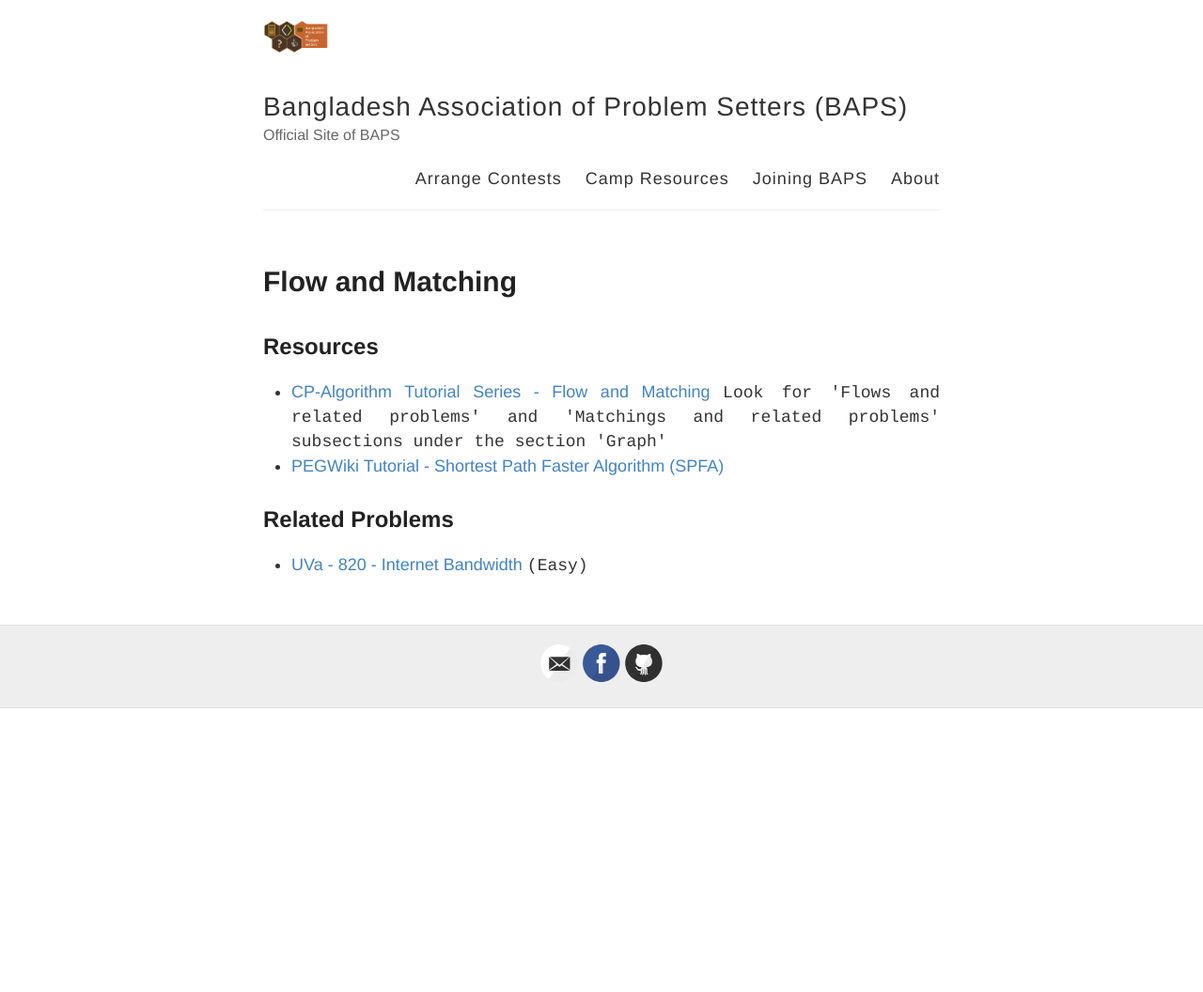
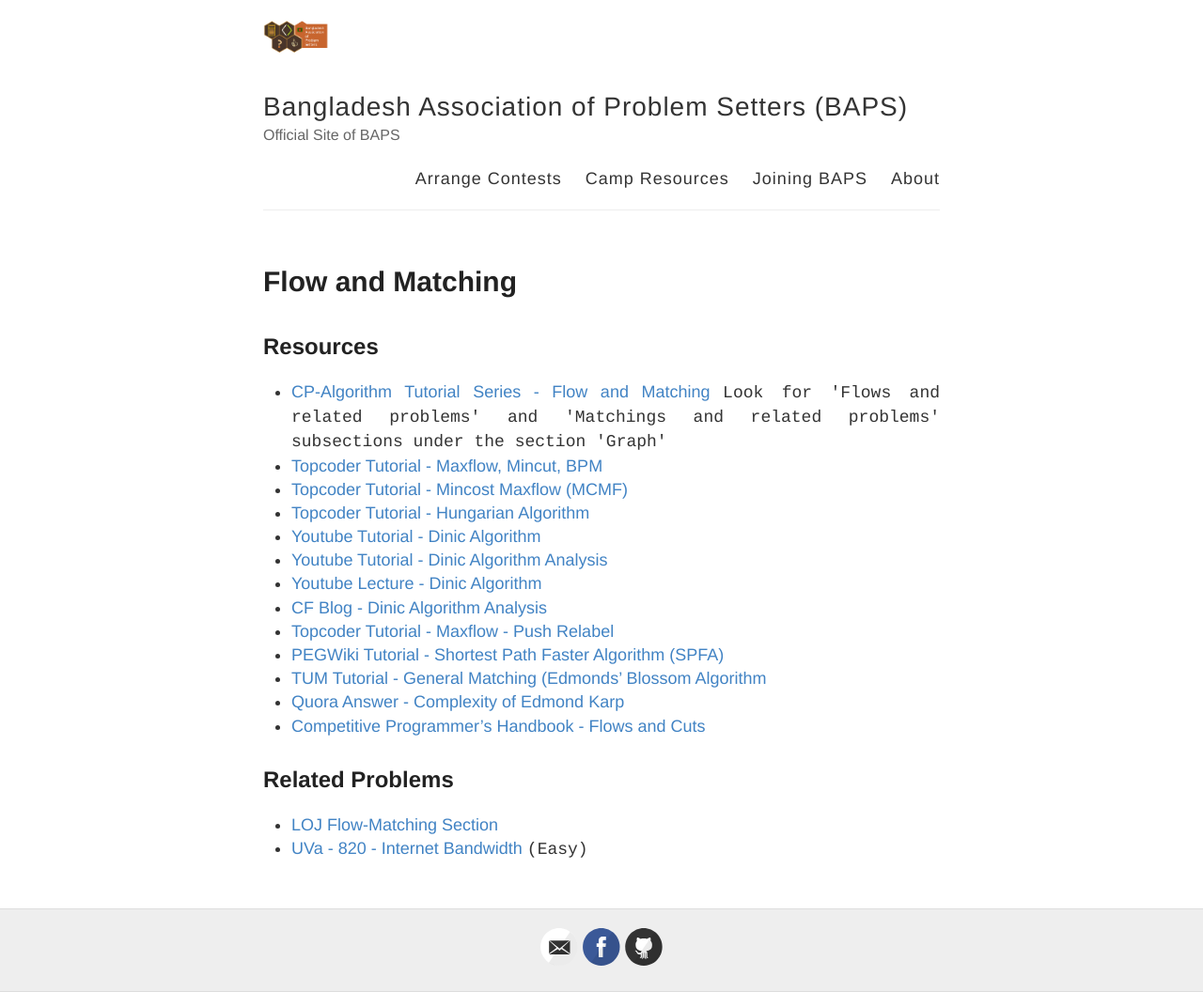
Before and after one commit to baps-bgd/baps-bgd.github.io, a Jekyll site: the page built from _posts/2021-01-03-flow-matching.md, in a window 1280 px wide. Shown: the whole page at 94% size. Built offline with Jekyll 4.4.1, drawn with Linux system fonts in a browser that asks for light colours; before the commit the page ends 900 px from its top, so only the background shows below that.

Commit message:
Update 2021-01-03-flow-matching.md

```diff
--- a/_posts/2021-01-03-flow-matching.md
+++ b/_posts/2021-01-03-flow-matching.md
@@ -6,10 +6,24 @@ published: true
 
 ## Resources
 - [CP-Algorithm Tutorial Series - Flow and Matching](https://cp-algorithms.com/){:target="\_blank"} `Look for 'Flows and related problems' and 'Matchings and related problems' subsections under the section 'Graph' `
+- [Topcoder Tutorial - Maxflow, Mincut, BPM](https://www.topcoder.com/community/competitive-programming/tutorials/maximum-flow-section-1/){:target="\_blank"}
+- [Topcoder Tutorial - Mincost Maxflow (MCMF)](https://www.topcoder.com/community/competitive-programming/tutorials/minimum-cost-flow-part-one-key-concepts/){:target="\_blank"}
+- [Topcoder Tutorial - Hungarian Algorithm](https://www.topcoder.com/community/competitive-programming/tutorials/assignment-problem-and-hungarian-algorithm/){:target="\_blank"}
+- [Youtube Tutorial - Dinic Algorithm](https://www.youtube.com/watch?v=KpZjBoi_H6s){:target="\_blank"}
+- [Youtube Tutorial - Dinic Algorithm Analysis](https://www.youtube.com/watch?v=UMT4Nyl8JAA){:target="\_blank"}
+- [Youtube Lecture - Dinic Algorithm](https://www.youtube.com/watch?v=uM06jHdIC70&t=4220s){:target="\_blank"}
+- [CF Blog - Dinic Algorithm Analysis](https://codeforces.com/blog/entry/52077){:target="\_blank"}
+- [Topcoder Tutorial - Maxflow - Push Relabel](https://www.topcoder.com/community/competitive-programming/tutorials/maximum-flow-augmenting-path-algorithms-comparison/){:target="\_blank"}
 - [PEGWiki Tutorial - Shortest Path Faster Algorithm (SPFA)](https://wcipeg.com/wiki/Shortest_Path_Faster_Algorithm){:target="\_blank"}
+- [TUM Tutorial - General Matching (Edmonds' Blossom Algorithm](https://www-m9.ma.tum.de/graph-algorithms/matchings-blossom-algorithm/index_en.html){:target="\_blank"}
+- [Quora Answer - Complexity of Edmond Karp](https://www.quora.com/Is-there-a-simple-intuitive-way-to-explain-why-the-Edmonds-Karp-max-flow-algorithm-takes-O-EV-2/answer/Tadeusz-Panda){:target="\_blank"}
+- [Competitive Programmer's Handbook - Flows and Cuts](https://raw.githubusercontent.com/baps-bgd/baps-bgd.github.io/master/_files/Competitive-Programmer%E2%80%99s-Handbook.pdf#page=191){:target="\_blank"}
+
+[](){:target="\_blank"}
 [](){:target="\_blank"}
 [](){:target="\_blank"}
 
+
 ## Related Problems
-
+- [LOJ Flow-Matching Section](https://lightoj.com/problems/category/flow){:target="\_blank"}
 - [UVa - 820 - Internet Bandwidth](https://onlinejudge.org/external/8/820.pdf){:target="\_blank"} `(Easy)`
```
